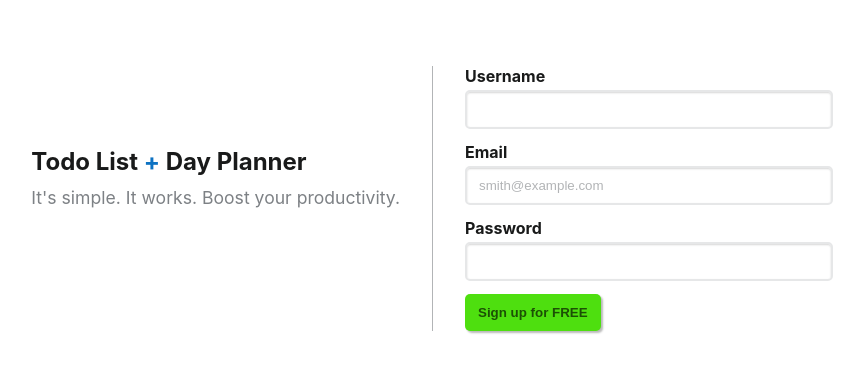
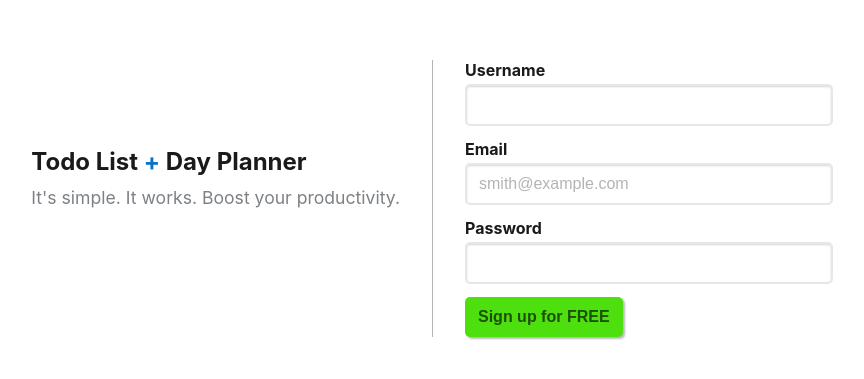
Before and after one commit to Tekhne/todo, a React (Create React App) app in the folder client/: page / in a window 1280 px wide. Shown: the part 143-522 px from the top of the page, without its empty margins (216-1080 px from the left). Built offline with nearby package versions, Linux system fonts and the light colour scheme.

Commit message:
Fix font sizes after importing create-react-app version of normalize

```diff
--- a/client/src/styles/elements.scss
+++ b/client/src/styles/elements.scss
@@ -6,6 +6,7 @@ button {
   color: $color-black;
   cursor: pointer;
   display: inline-block;
+  font-size: 1rem;
   outline: none;
   padding: 10px 12px;
   text-align: center;
@@ -51,6 +52,7 @@ input {
   border-radius: $border-radius;
   border: 2px solid $color-input-border;
   box-shadow: $box-shadow-input;
+  font-size: 1rem;
   padding: 10px 12px;
   transition: background-color 0.2s ease-out;
   width: 100%;
--- a/client/src/styles/typography.scss
+++ b/client/src/styles/typography.scss
@@ -3,7 +3,7 @@ $font-family-sans-serif: -apple-system, BlinkMacSystemFont, "Segoe UI", Roboto,
   "Apple Color Emoji", "Segoe UI Emoji", "Segoe UI Symbol";
 
 $font-size-field-error: 0.8rem;
-$font-size: 1rem;
+$font-size: 16px;
 
 $line-height: 1.25;
 
```
